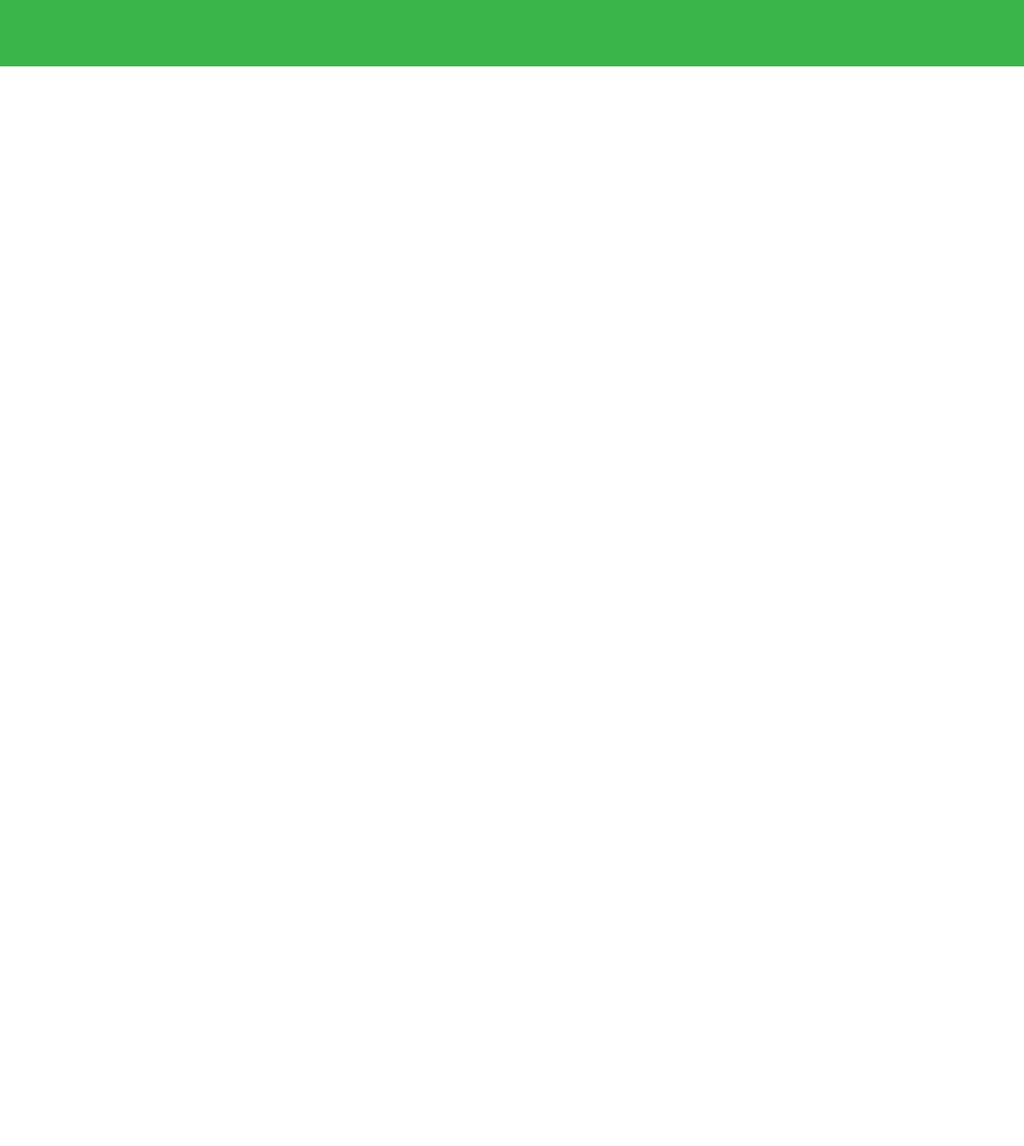
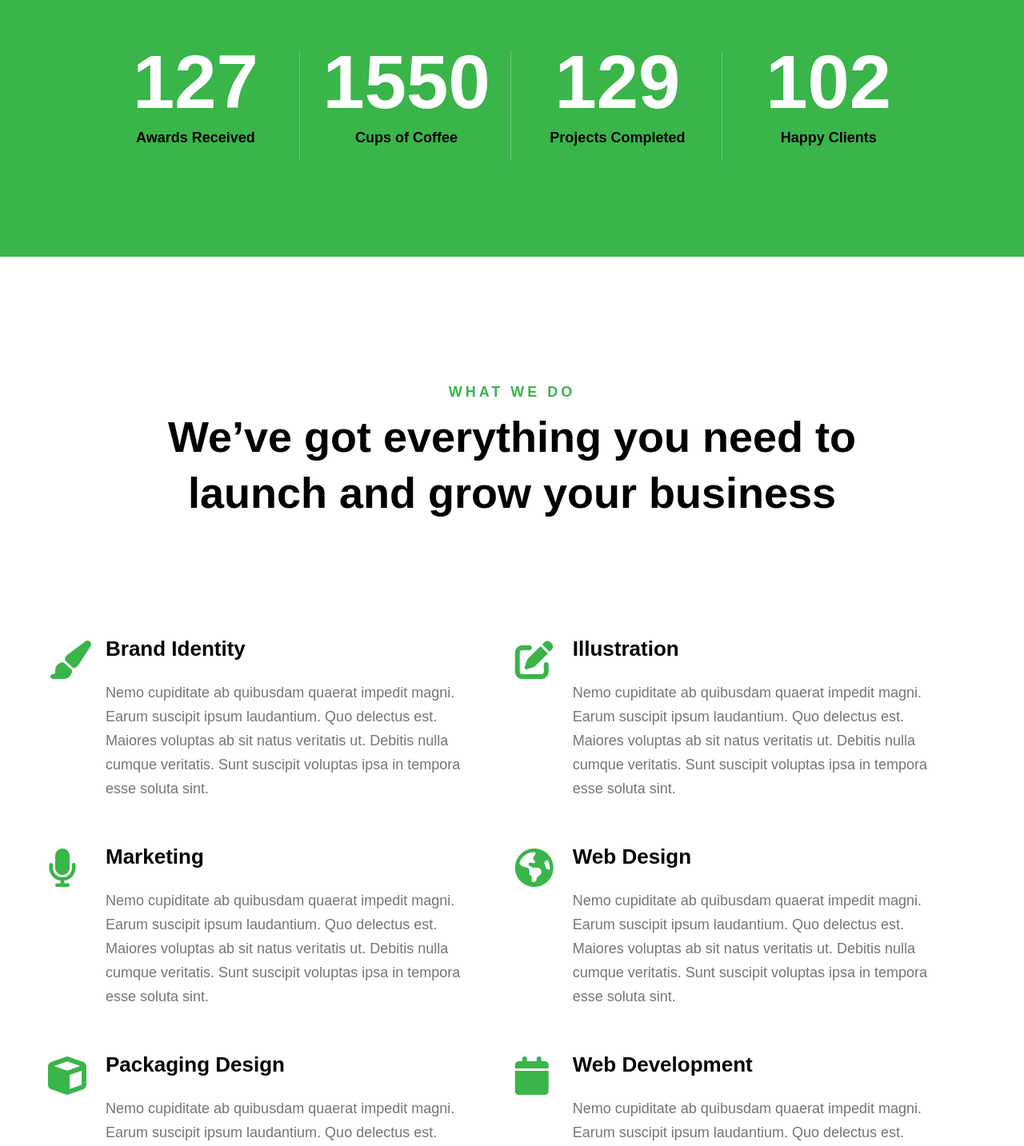
Before and after one commit to rayhan123-ahmed/glint-master, a plain HTML site: page index.html in a window 1280 px wide. Shown: the part 1367-2800 px from the top of the page at 80% size. Before the commit the page ends 1450 px from the top, so only its background shows below. Drawn offline with Linux system fonts and the light colour scheme.

Commit message:
Done With Service section

```diff
--- a/genral.css
+++ b/genral.css
@@ -2,12 +2,11 @@
   margin: 0;
   padding: 0;
   box-sizing: inherit;
- max-width: 100%;
+  max-width: 100%;
 }
 html {
   font-size: 62.5%;
-scroll-behavior: smooth;
-
+  scroll-behavior: smooth;
 }
 body {
   font-family: "montserrat-medium", sans-serif;
--- a/index.html
+++ b/index.html
@@ -68,7 +68,7 @@
         </div>
       </div>
       <div class="home-content-scroll">
-        <a class="scroll" href="">
+        <a class="scroll" href="#about">
           <span>Scroll Down</span>
         </a>
       </div>
@@ -111,7 +111,7 @@
     <!-- HOME END -->
     <!-- ABOUT START -->
     <section id="about">
-      <div class="about-heading">
+      <div class="section-heading">
         <div class="about-text">
           <h3>Hello There</h3>
           <h1>We Are Glint</h1>
@@ -132,6 +132,122 @@
         </div>
       </div>
       <div class="about-line"></div>
+      <div class="row about-status">
+        <div class="block-1">
+          <div class="status-count">127</div>
+          <h5>Awards Received</h5>
+        </div>
+        <div class="block-1">
+          <div class="status-count">1550</div>
+          <h5>Cups of Coffee</h5>
+        </div>
+        <div class="block-1">
+          <div class="status-count">129</div>
+          <h5>Projects Completed</h5>
+        </div>
+        <div class="block-1">
+          <div class="status-count">102</div>
+          <h5>Happy Clients</h5>
+        </div>
+      </div>
+    </section>
+    <!-- ABOUT END -->
+    <!-- SERVICE  START -->
+    <section id="service" class="service">
+      <div class="section-heading">
+        <div class="about-text">
+          <h3 class="s-h3">What We Do</h3>
+          <h1 class="s-h1">
+            We’ve got everything you need to launch and grow your business
+          </h1>
+        </div>
+      </div>
+      <div class="row service-list">
+        <div class="block-1">
+          <div class="service-icon">
+            <i class="fa-solid fa-paintbrush"></i>
+          </div>
+          <div class="service-text">
+            <h3>Brand Identity</h3>
+            <p>
+              Nemo cupiditate ab quibusdam quaerat impedit magni. Earum suscipit
+              ipsum laudantium. Quo delectus est. Maiores voluptas ab sit natus
+              veritatis ut. Debitis nulla cumque veritatis. Sunt suscipit
+              voluptas ipsa in tempora esse soluta sint.
+            </p>
+          </div>
+        </div>
+        <div class="block-1">
+          <div class="service-icon">
+            <i class="fa-solid fa-pen-to-square"></i>
+          </div>
+          <div class="service-text">
+            <h3>Illustration</h3>
+            <p>
+              Nemo cupiditate ab quibusdam quaerat impedit magni. Earum suscipit
+              ipsum laudantium. Quo delectus est. Maiores voluptas ab sit natus
+              veritatis ut. Debitis nulla cumque veritatis. Sunt suscipit
+              voluptas ipsa in tempora esse soluta sint.
+            </p>
+          </div>
+        </div>
+        <div class="block-1">
+          <div class="service-icon">
+            <i class="fa-solid fa-microphone"></i>
+          </div>
+          <div class="service-text">
+            <h3>Marketing</h3>
+            <p>
+              Nemo cupiditate ab quibusdam quaerat impedit magni. Earum suscipit
+              ipsum laudantium. Quo delectus est. Maiores voluptas ab sit natus
+              veritatis ut. Debitis nulla cumque veritatis. Sunt suscipit
+              voluptas ipsa in tempora esse soluta sint.
+            </p>
+          </div>
+        </div>
+        <div class="block-1">
+          <div class="service-icon">
+            <i class="fa-solid fa-earth-americas"> </i>
+          </div>
+          <div class="service-text">
+            <h3>Web Design</h3>
+            <p>
+              Nemo cupiditate ab quibusdam quaerat impedit magni. Earum suscipit
+              ipsum laudantium. Quo delectus est. Maiores voluptas ab sit natus
+              veritatis ut. Debitis nulla cumque veritatis. Sunt suscipit
+              voluptas ipsa in tempora esse soluta sint.
+            </p>
+          </div>
+        </div>
+        <div class="block-1">
+          <div class="service-icon">
+            <i class="fa-solid fa-cube"></i>
+          </div>
+          <div class="service-text">
+            <h3>Packaging Design</h3>
+            <p>
+              Nemo cupiditate ab quibusdam quaerat impedit magni. Earum suscipit
+              ipsum laudantium. Quo delectus est. Maiores voluptas ab sit natus
+              veritatis ut. Debitis nulla cumque veritatis. Sunt suscipit
+              voluptas ipsa in tempora esse soluta sint.
+            </p>
+          </div>
+        </div>
+        <div class="block-1">
+          <div class="service-icon">
+            <i class="fa-solid fa-calendar"></i>
+          </div>
+          <div class="service-text">
+            <h3>Web Development</h3>
+            <p>
+              Nemo cupiditate ab quibusdam quaerat impedit magni. Earum suscipit
+              ipsum laudantium. Quo delectus est. Maiores voluptas ab sit natus
+              veritatis ut. Debitis nulla cumque veritatis. Sunt suscipit
+              voluptas ipsa in tempora esse soluta sint.
+            </p>
+          </div>
+        </div>
+      </div>
     </section>
   </body>
 </html>
--- a/style.css
+++ b/style.css
@@ -222,11 +222,11 @@
 }
 #about {
   background-color: #39b54a;
-  padding-top: 16rem;
-  padding-bottom: 7rem;
+  padding-top: 15rem;
+  padding-bottom: 9rem;
   position: relative;
 }
-.about-heading {
+.section-heading {
   position: relative;
   text-align: center;
   max-width: 96rem;
@@ -234,7 +234,7 @@
   margin-bottom: 5rem;
   padding-bottom: 5rem;
 }
-.about-heading::before {
+.section-heading::before {
   position: absolute;
   content: "";
   width: 60rem;
@@ -270,3 +270,68 @@
   line-height: 3.4rem;
   margin-bottom: 3rem;
 }
+.about-status {
+  text-align: center;
+  white-space: normal;
+  padding-top: 3rem;
+}
+.block-1 {
+  display: inline-block;
+  width: 20%;
+  margin: 3rem 0;
+  padding: 0 1rem;
+  border-right: 1px solid rgba(255, 255, 255, 0.25);
+}
+.block-1:last-child {
+  border-right: none;
+}
+.status-count {
+  color: #fff;
+  font-size: 9.4rem;
+  line-height: 8rem;
+  font-weight: 600;
+}
+.block-1 h5 {
+  margin: 2rem 0;
+  font-size: 1.8rem;
+}
+/* *********** */
+/* SEVICE SECTION */
+/* *********** */
+#service {
+  padding-top: 16rem;
+  padding-bottom: 13rem;
+  color: #757575;
+  background-color: #fff;
+}
+.service .s-h3 {
+  color: #39b54a;
+}
+.service .s-h1 {
+  color: #000000;
+  font-size: 5.4rem;
+}
+
+.service-list .block-1 {
+  width: 45%;
+  padding: 0 2rem;
+}
+
+.service-icon {
+  float: left;
+  color: #39b54a;
+  font-size: 4.8rem;
+}
+.service-text {
+  margin-left: 7.2rem;
+}
+.service-text h3 {
+  font-size: 2.6rem;
+  color: #000000;
+  line-height: 2rem;
+  margin-bottom: 3rem;
+}
+.service-text p {
+  font-size: 1.8rem;
+  line-height: 3rem;
+}
```
